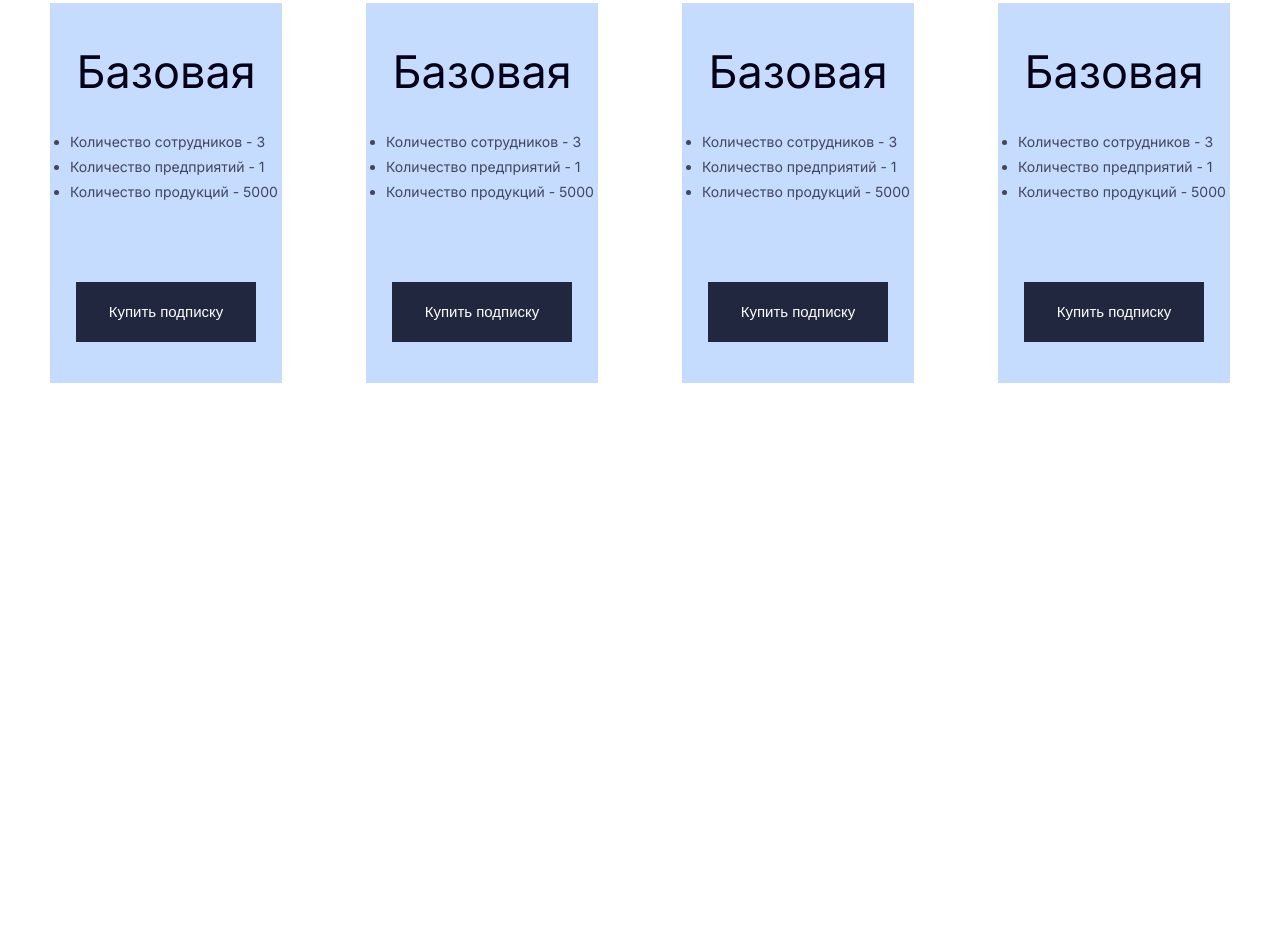
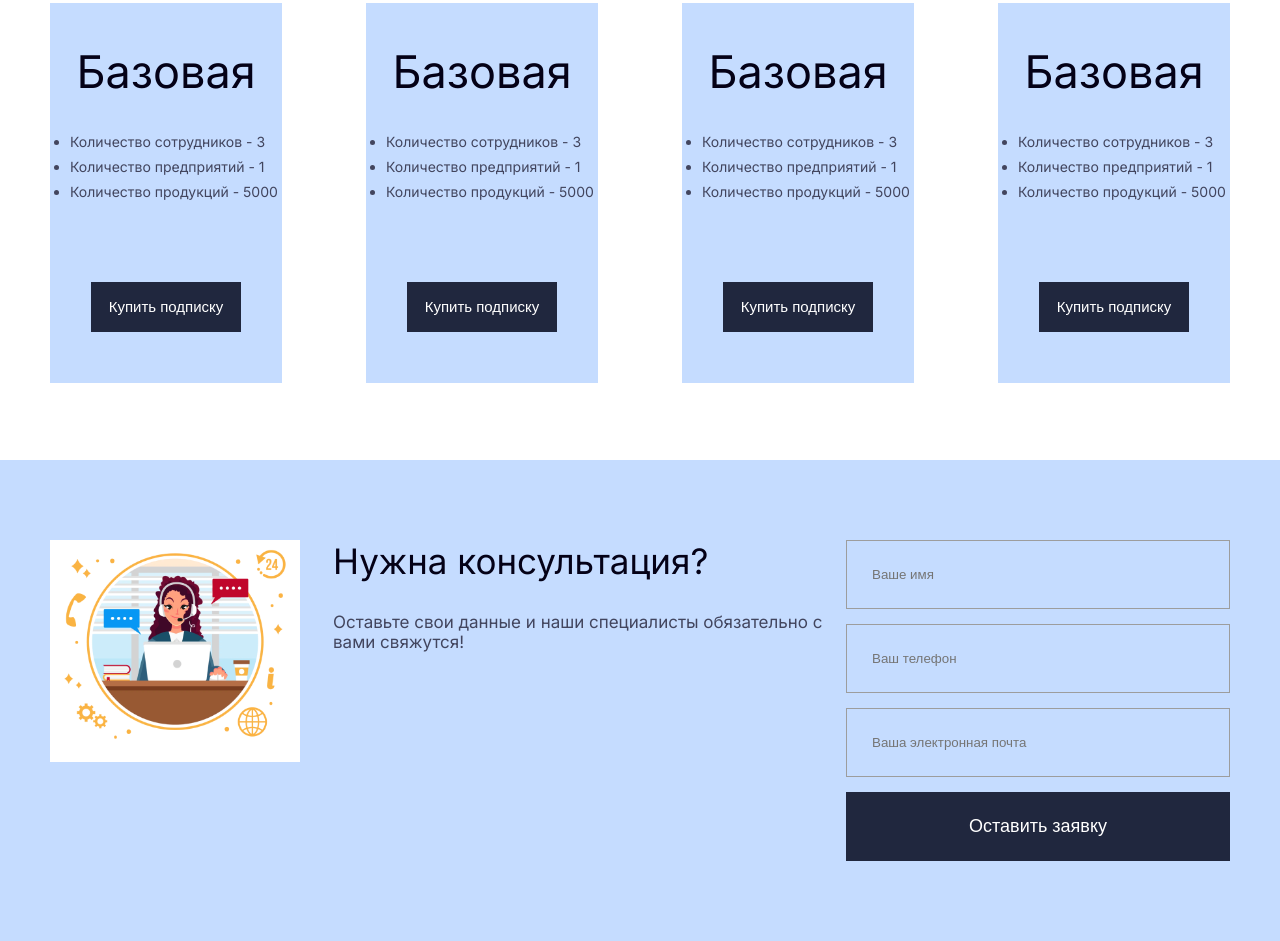
Before and after one commit to saddamjabarov/visor-landing, a plain HTML site: page index.html in a window 1280 px wide. Shown: the part 3764-4705 px from the top of the page. Before the commit the page ends 4147 px from the top, so only its background shows below. Drawn offline with Linux system fonts and the light colour scheme.

Commit message:
adaptive section contacts width 992pcx

```diff
--- a/index.html
+++ b/index.html
@@ -205,7 +205,7 @@
         </div>
       </div>
     </section>
-    <!-- <section class="contacts">
+    <section class="contacts">
       <div class="container">
         <div class="contacts__container">
           <div class="contacts__img">
@@ -246,7 +246,7 @@
         </div>
       </div>
     </section>
-    <footer class="footer">
+    <!-- <footer class="footer">
       <div class="container">
         <div class="footer__wrapper">
           <div class="footer__logo logo">
--- a/scss/media.scss
+++ b/scss/media.scss
@@ -124,5 +124,25 @@
       line-height: 1.8;
       margin-left: 2rem;
     }
+    &__btn {
+      &_buy-a-subscription {
+        width: 15rem;
+        height: 5rem;
+      }
+    }
+  }
+  .contacts {
+    &__img {
+      height: 22.2rem;
+    }
+    &__img-contacts {
+      width: 25rem;
+    }
+    &__heading {
+      font-size: 3.5rem;
+    }
+    &__sub-heading {
+      font-size: 1.7rem;
+    }
   }
 }
```
Also changed, not shown: css/style.css.
